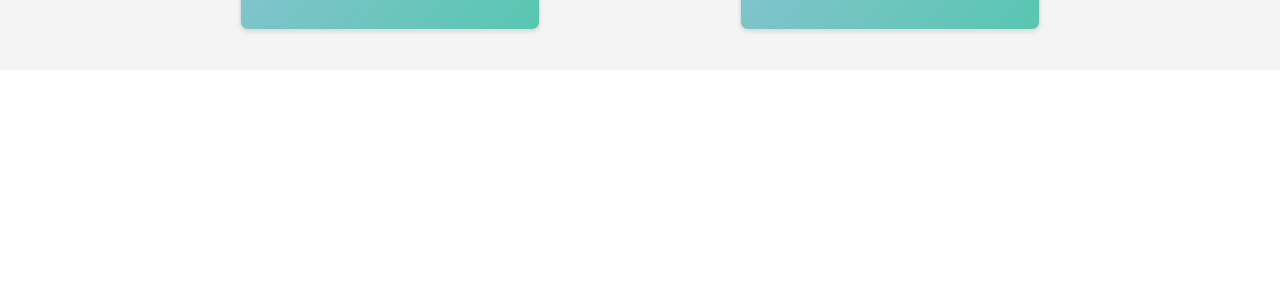
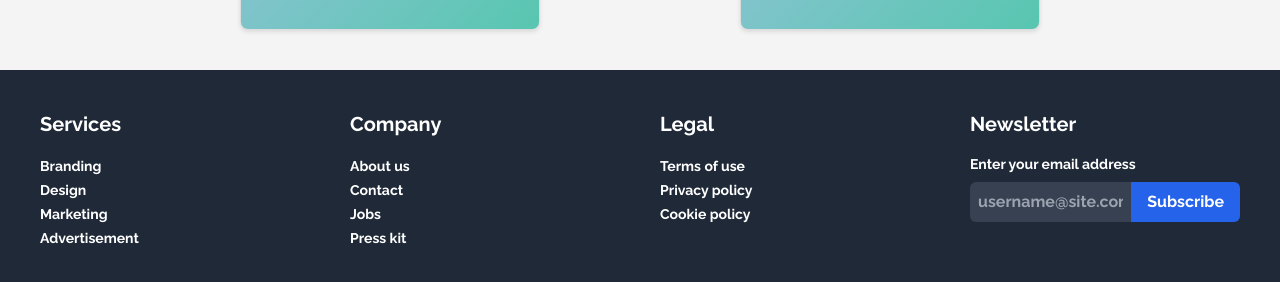
Before and after one commit to snehaio/VIBE-SIH, a React (Vite) app: page / in a window 1280 px wide. Shown: the part 3748-4030 px from the top of the page. Before the commit the page ends 3818 px from the top, so only its background shows below. Built offline with nearby package versions, Linux system fonts and the light colour scheme.

Commit message:
FOOTER BANGAYA YAY

```diff
--- a/src/App.jsx
+++ b/src/App.jsx
@@ -41,9 +41,9 @@ const App = () => {
           <AboutUs />
           <Testimonials />
         </div>
-        {/* <div id="footSection">
+        <div id="footSection">
           <Foot />
-        </div> */}
+        </div>
       </div>
     </div>
   );
--- a/src/components/Footer/Foot.jsx
+++ b/src/components/Footer/Foot.jsx
@@ -1,29 +1,54 @@
-import React from 'react';
-import './footer.css';
+import React from "react";
 
 function Foot() {
   return (
-    <div id="footerbottm" className="footer-container">
-      <div className="footer-section logo">
-        <h2>Your Logo</h2>
-      </div>
-      <div className="footer-section review">
-        <button className="review-btn">Leave a Review</button>
-      </div>
-      <div className="footer-section about-us">
-        <h3>About Us</h3>
-        <p>We offer the best travel packages to match your mood!</p>
-      </div>
-      <div className="footer-section navbar-links">
-        <h3>Explore</h3>
+    <footer className="bg-gray-800 text-white p-10 grid grid-cols-1 md:grid-cols-4 gap-10">
+      <nav>
+        <h6 className="text-xl font-semibold mb-4">Services</h6>
         <ul>
-          <li><a href="#home">Home</a></li>
-          <li><a href="#destinations">Destinations</a></li>
-          <li><a href="#packages">Packages</a></li>
-          <li><a href="#contact">Contact Us</a></li>
+          <li><a className="text-sm hover:text-gray-400" href="#">Branding</a></li>
+          <li><a className="text-sm hover:text-gray-400" href="#">Design</a></li>
+          <li><a className="text-sm hover:text-gray-400" href="#">Marketing</a></li>
+          <li><a className="text-sm hover:text-gray-400" href="#">Advertisement</a></li>
         </ul>
-      </div>
-    </div>
+      </nav>
+
+      <nav>
+        <h6 className="text-xl font-semibold mb-4">Company</h6>
+        <ul>
+          <li><a className="text-sm hover:text-gray-400" href="#">About us</a></li>
+          <li><a className="text-sm hover:text-gray-400" href="#">Contact</a></li>
+          <li><a className="text-sm hover:text-gray-400" href="#">Jobs</a></li>
+          <li><a className="text-sm hover:text-gray-400" href="#">Press kit</a></li>
+        </ul>
+      </nav>
+
+      <nav>
+        <h6 className="text-xl font-semibold mb-4">Legal</h6>
+        <ul>
+          <li><a className="text-sm hover:text-gray-400" href="#">Terms of use</a></li>
+          <li><a className="text-sm hover:text-gray-400" href="#">Privacy policy</a></li>
+          <li><a className="text-sm hover:text-gray-400" href="#">Cookie policy</a></li>
+        </ul>
+      </nav>
+
+      <form>
+        <h6 className="text-xl font-semibold mb-4">Newsletter</h6>
+        <fieldset className="space-y-2">
+          <label className="block text-sm">Enter your email address</label>
+          <div className="flex">
+            <input
+              type="email"
+              placeholder="username@site.com"
+              className="w-full p-2 rounded-l-md bg-gray-700 text-gray-200 border-none focus:outline-none focus:ring-2 focus:ring-primary"
+            />
+            <button className="px-4 py-2 bg-blue-600 rounded-r-md text-white hover:bg-blue-700">
+              Subscribe
+            </button>
+          </div>
+        </fieldset>
+      </form>
+    </footer>
   );
 }
 
```
